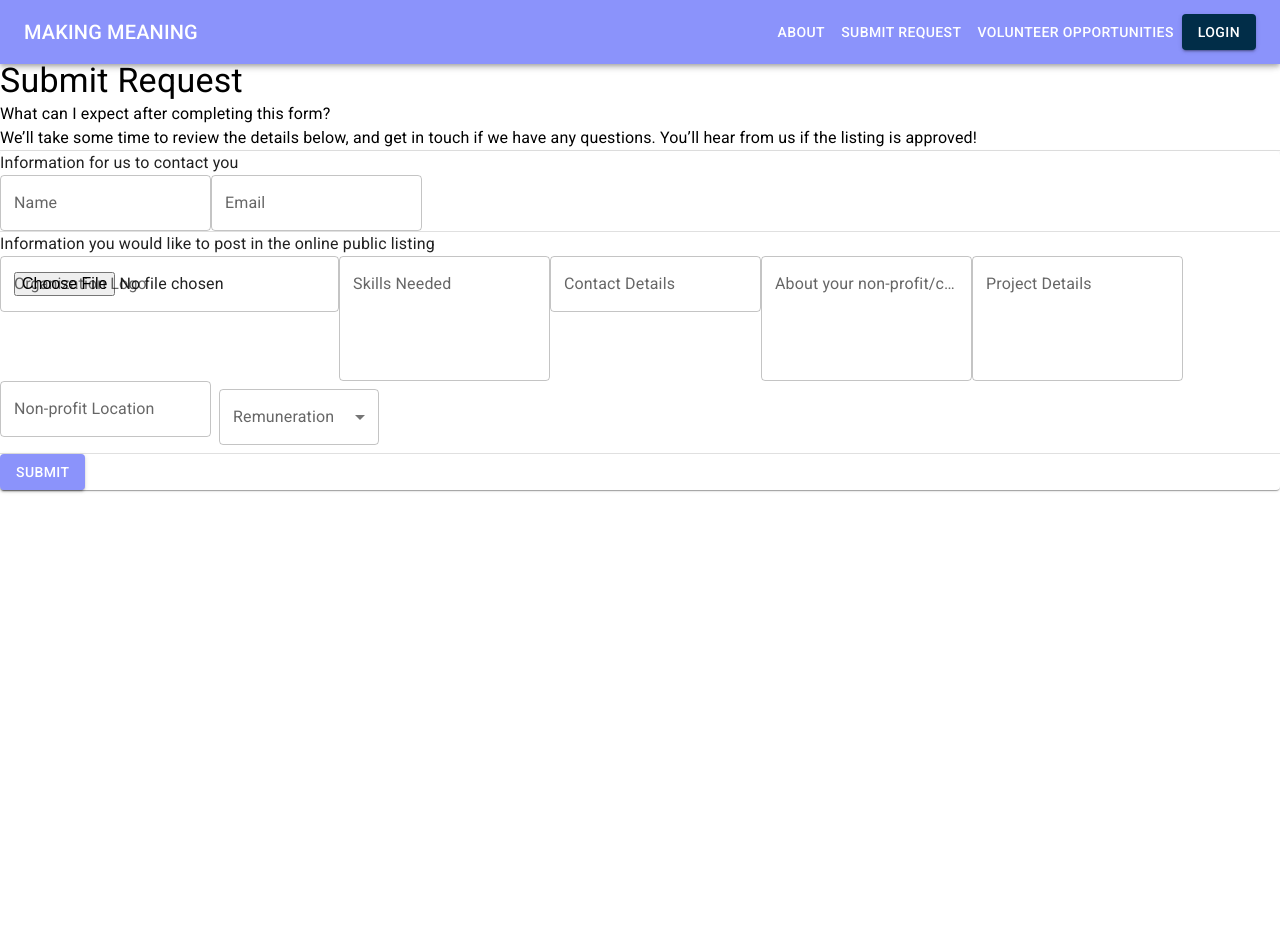
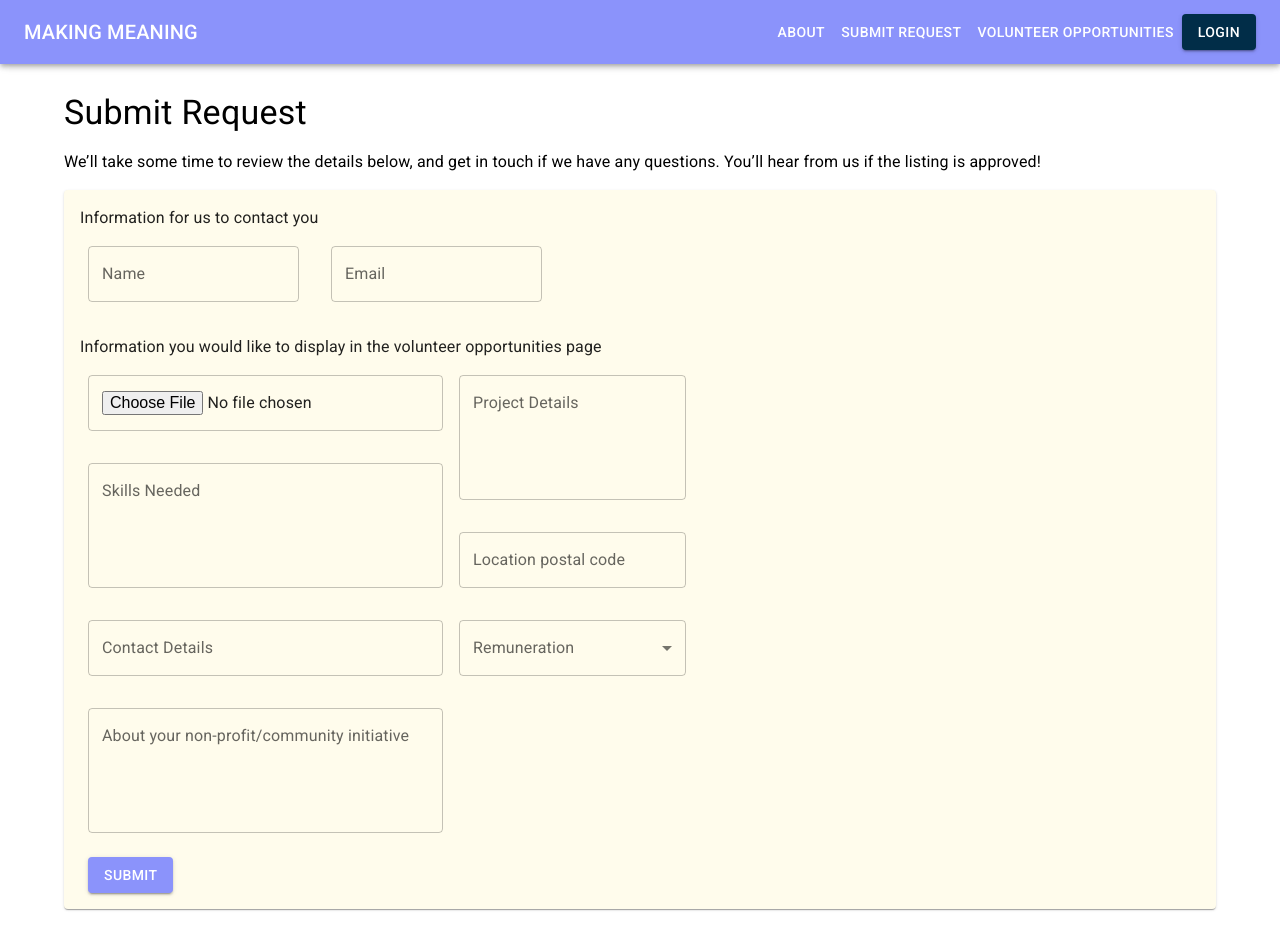
Before and after one commit to mafiageek/ptbc5-project2, a React (Create React App) app: page /SubmitRequest in a window 1280 px wide. Before the commit the page ends 800 px from the top, so only its background shows below. Built offline with nearby package versions, Linux system fonts and the light colour scheme; no server answers.

Commit message:
laid out form page

```diff
--- a/src/App.js
+++ b/src/App.js
@@ -23,6 +23,16 @@ const theme = createTheme({
     },
   },
   components: {
+    MuiPaper: {
+      styleOverrides: {
+        root: {
+          backgroundColor: "#FFFCEC",
+        },
+      },
+    },
+
+
+
     MuiButton: {
       styleOverrides: {
         textPrimary: {
--- a/src/components/NavBar.js
+++ b/src/components/NavBar.js
@@ -68,7 +68,7 @@ export default function NavBar() {
             </Button>
           ) : (
             <>
-              <Typography>Welcome, {user?.displayName}</Typography>
+              <Typography>{user?.displayName}</Typography>
               <Button
                 variant="contained"
                 color="secondary"
--- a/src/pages/SubmitRequest.js
+++ b/src/pages/SubmitRequest.js
@@ -13,6 +13,7 @@ import {
   Select,
   TextField,
   Typography,
+  Stack,
 } from "@mui/material";
 import React from "react";
 import { db, storage } from "../firebase";
@@ -21,6 +22,7 @@ import {
   ref as storageRef,
   uploadBytes,
 } from "firebase/storage";
+import { Container } from "@mui/system";
 
 function SubmitRequest() {
   const [formData, setFormData] = useState({
@@ -60,13 +62,13 @@ function SubmitRequest() {
 
     axios
       .get(
-        `https://developers.onemap.sg/commonapi/search?searchVal=${formData.location}&returnGeom=Y&getAddrDetails=Y`
+        `https://developers.onemap.sg/commonapi/search?searchVal=${formData.location}&returnGeom=Y&getAddrDetails=Y`,
       )
       .then((response) => response.data.results[0])
       .then((geoData) =>
         axios.get(
-          `https://developers.onemap.sg/commonapi/staticmap/getStaticImage?layerchosen=default&lat=${geoData.LATITUDE}&lng=${geoData.LONGITUDE}&postal=${formData.location}&zoom=15&width=512&height=256&points=[${geoData.LATITUDE},${geoData.LONGITUDE}]`
-        )
+          `https://developers.onemap.sg/commonapi/staticmap/getStaticImage?layerchosen=default&lat=${geoData.LATITUDE}&lng=${geoData.LONGITUDE}&postal=${formData.location}&zoom=15&width=512&height=256&points=[${geoData.LATITUDE},${geoData.LONGITUDE}]`,
+        ),
       )
       .then((response) => {
         console.log(response.config.url);
@@ -125,22 +127,38 @@ function SubmitRequest() {
           height: 60,
         }}
       />
-      <Typography variant="h4">Submit Request</Typography>
-      <Grid container>
-        <Grid item xs={12}>
+      <Container sx={{ p: 2, mt: 2 }}>
+        <Typography variant="h4" sx={{ pb: 2 }}>
+          Submit Request
+        </Typography>
+
         <Box component="form">
-            <Typography>
-              What can I expect after completing this form?{" "}
-            </Typography>
           <Typography>
             We’ll take some time to review the details below, and get in touch
             if we have any questions. You’ll hear from us if the listing is
             approved!
           </Typography>
-            <Divider />
-            <Paper>
-              <Typography>Information for us to contact you</Typography>
+
+          <Paper sx={{ p: 2, mt: 2 }}>
+            <Box
+              sx={{
+                display: "flex",
+                alignItems: "flex-start",
+                flexDirection: "column",
+              }}
+            >
+              <Typography sx={{ mb: 1 }}>
+                Information for us to contact you
+              </Typography>
+
+              <Stack
+                direction={{ xs: "column", sm: "row" }}
+                gap={2}
+                sx={{ mb: 3 }}
+              >
                 <TextField
+                  fullWidth
+                  sx={{ m: 1 }}
                   label="Name"
                   id="name"
                   name="name"
@@ -151,6 +169,8 @@ function SubmitRequest() {
                   variant="outlined"
                 />
                 <TextField
+                  fullWidth
+                  sx={{ m: 1 }}
                   label="Email"
                   id="email"
                   name="email"
@@ -160,15 +180,21 @@ function SubmitRequest() {
                   size="Normal"
                   variant="outlined"
                 />
+              </Stack>
+
               <Divider />
-              <Typography>
-                Information you would like to post in the online public listing
+              <Typography sx={{ mb: 1 }}>
+                Information you would like to display in the volunteer
+                opportunities page
               </Typography>
-
+              <Stack direction={{ xs: "column", sm: "row" }} gap={2}>
+                <Stack direction="column" gap={2}>
                   {/* <Typography>Organisation Logo </Typography>
         <Button variant="outlined"> Upload</Button> */}
                   <TextField
-                label="Organization Logo"
+                    label=""
+                    fullWidth
+                    sx={{ m: 1 }}
                     type="file"
                     id="logo"
                     name="logo"
@@ -179,6 +205,8 @@ function SubmitRequest() {
                   />
                   <TextField
                     label="Skills Needed"
+                    fullWidth
+                    sx={{ m: 1 }}
                     id="skills"
                     name="skills"
                     onChange={handleChange}
@@ -189,6 +217,8 @@ function SubmitRequest() {
                   />
                   <TextField
                     label="Contact Details"
+                    fullWidth
+                    sx={{ m: 1 }}
                     id="contact"
                     name="contact"
                     onChange={handleChange}
@@ -199,6 +229,8 @@ function SubmitRequest() {
                   />
                   <TextField
                     label="About your non-profit/community initiative"
+                    fullWidth
+                    sx={{ m: 1 }}
                     id="about"
                     name="about"
                     onChange={handleChange}
@@ -207,8 +239,12 @@ function SubmitRequest() {
                     rows={4}
                     // defaultValue="Tell us more about your organisation"
                   />
+                </Stack>
+                <Stack direction="column" gap={2}>
                   <TextField
                     label="Project Details"
+                    fullWidth
+                    sx={{ m: 1 }}
                     id="project"
                     name="project"
                     onChange={handleChange}
@@ -218,14 +254,16 @@ function SubmitRequest() {
                     // defaultValue="Tell us more about your project in detail."
                   />
                   <TextField
-                label="Non-profit Location"
+                    label="Location postal code"
+                    fullWidth
+                    sx={{ m: 1 }}
                     id="location"
                     name="location"
                     onChange={handleChange}
                     value={formData.location}
                     // defaultValue="Enter postal code"
                   />
-              <FormControl sx={{ m: 1, minWidth: 160 }}>
+                  <FormControl fullWidth sx={{ m: 1 }}>
                     <InputLabel id="remuneration">Remuneration </InputLabel>
                     <Select
                       id="remuneration"
@@ -238,14 +276,21 @@ function SubmitRequest() {
                       <MenuItem value={"Pro Bono"}>Pro Bono</MenuItem>
                     </Select>
                   </FormControl>
-              <Divider />
-              <Button variant="contained" onClick={handleSubmit}>
+                </Stack>
+              </Stack>
+              <Grid container justifyContent="start">
+                <Button
+                  sx={{ ml: 1, mt: 2 }}
+                  variant="contained"
+                  onClick={handleSubmit}
+                >
                   Submit
                 </Button>
+              </Grid>
+            </Box>
           </Paper>
         </Box>
-        </Grid>
-      </Grid>
+      </Container>
     </div>
   );
 }
```
Lines whose indentation alone changed are shown as unchanged.
